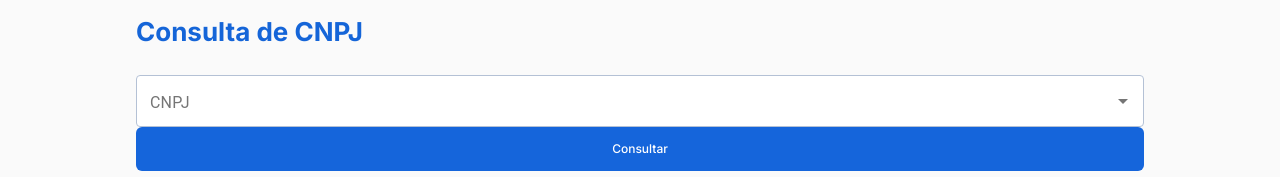
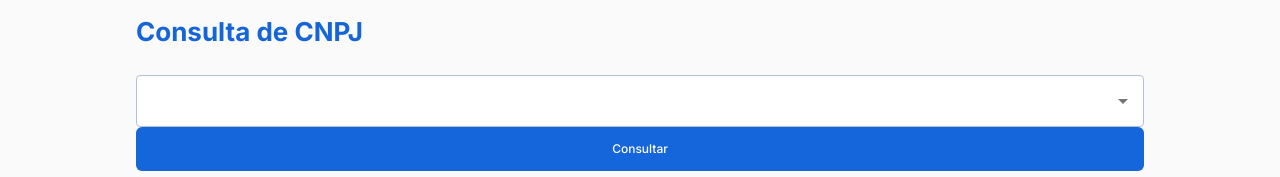
Before and after one commit to gsdeveloper/consulta-cnpj, a React (Create React App) app: page / in a window 1280 px wide. Shown: the part 133-310 px from the top of the page. Built offline with nearby package versions, Linux system fonts and the light colour scheme; no server answers.

Commit message:
fix: inputfield wrong value prop

```diff
--- a/src/components/input-field/InputField.tsx
+++ b/src/components/input-field/InputField.tsx
@@ -4,14 +4,14 @@ import './input-field.scss';
 import CircularProgress from '@material-ui/core/CircularProgress';
 
 const InputField = ({
-  placeholder,
+  label,
   cnpjs,
   className,
   isLoading = false,
   setCnpj,
   cnpj,
 }: {
-  placeholder?: string;
+  label?: string;
   cnpjs?: string[];
   className?: string;
   isLoading?: boolean;
@@ -23,12 +23,12 @@ const InputField = ({
       className={className}
       loading={isLoading}
       options={cnpjs || []}
-      value={cnpj}
       onChange={(_, value) => setCnpj(value || '')}
       getOptionLabel={(option) => option}
       renderInput={(params) => (
         <TextField
-          label={placeholder}
+          label={label}
+          value={cnpj}
           {...params}
           variant="outlined"
           onChange={(e) => setCnpj(e.currentTarget.value)}
```
